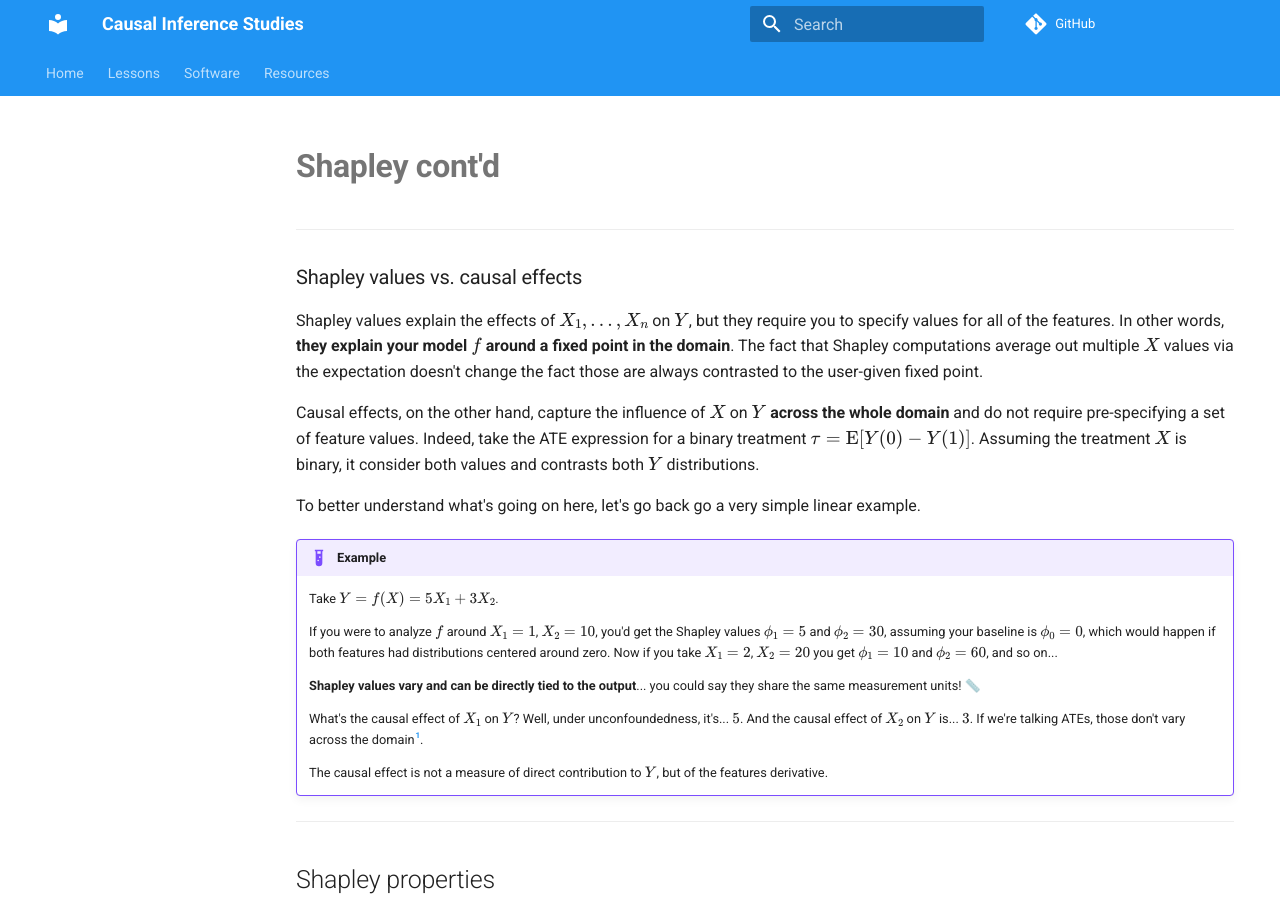
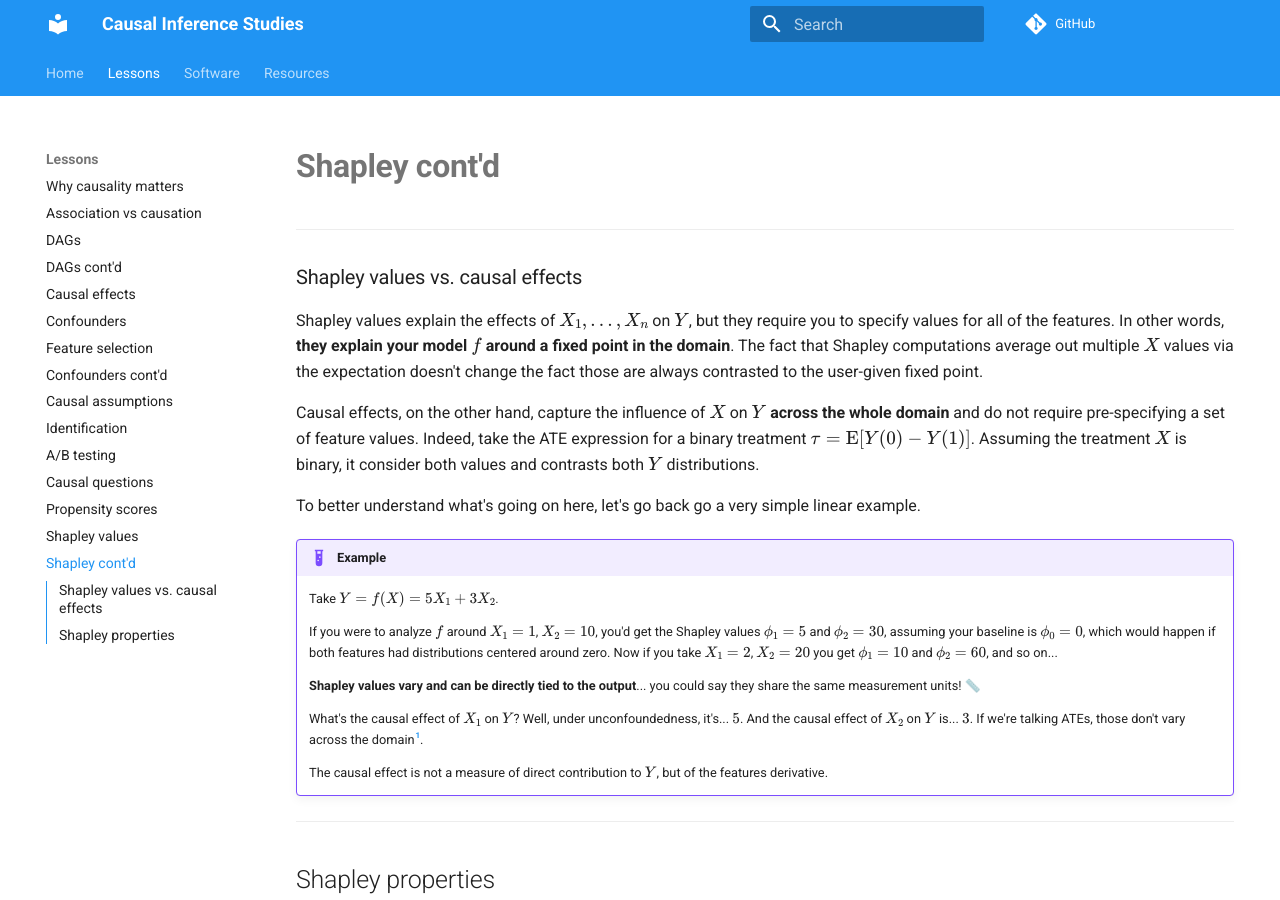
Before and after one commit to emilioMaddalena/causal-inference-studies, an MkDocs documentation site: the page built from material/shapley_contd.md, in a window 1280 px wide and 900 px high. Built offline with MkDocs 1.6.1 and Material for MkDocs 9.7.7, drawn with Linux system fonts in a browser that asks for light colours; comment, search, counter and statistics services are not loaded.

Commit message:
Add shapley cont'd page

```diff
--- a/mkdocs.yml
+++ b/mkdocs.yml
@@ -20,6 +20,7 @@ nav:
       - Causal questions: causal_questions.md
       - Propensity scores: propensity_scores.md
       - Shapley values: shapley_values.md
+      - Shapley cont'd: shapley_contd.md
   - Software: software_packages.md
   - Resources: resources.md
 theme:
@@ -41,7 +42,15 @@ markdown_extensions:
   - codehilite
   - pymdownx.arithmatex:
       generic: true
+  - pymdownx.highlight:
+      anchor_linenums: true
+      line_spans: __span
+      pygments_lang_class: true
+  - pymdownx.inlinehilite
+  - pymdownx.snippets
   - pymdownx.emoji
+  - fenced_code
+  - pymdownx.superfences
   - footnotes
 extra_javascript:
   - https://cdn.jsdelivr.net/npm/mathjax@3/es5/tex-mml-chtml.js
```
